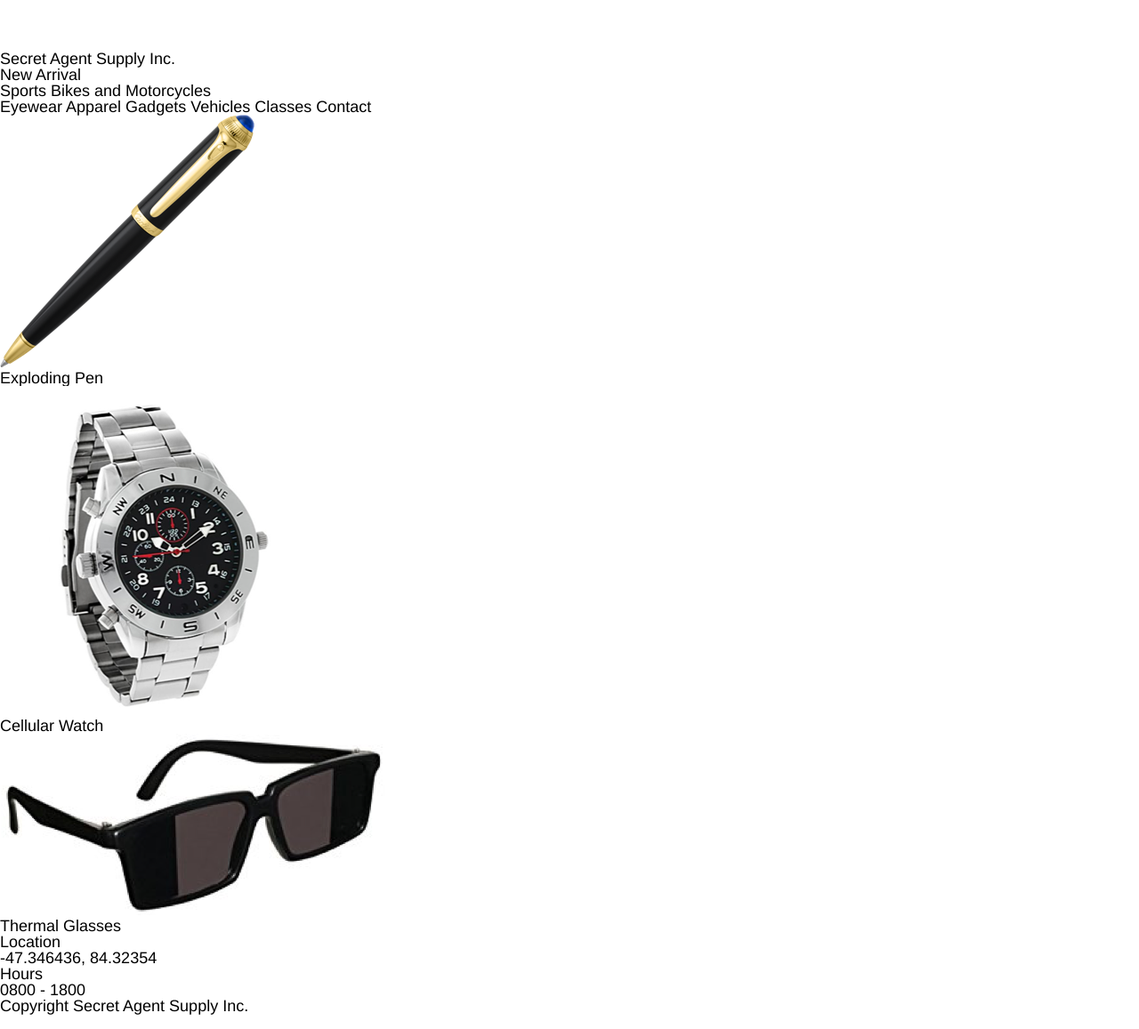
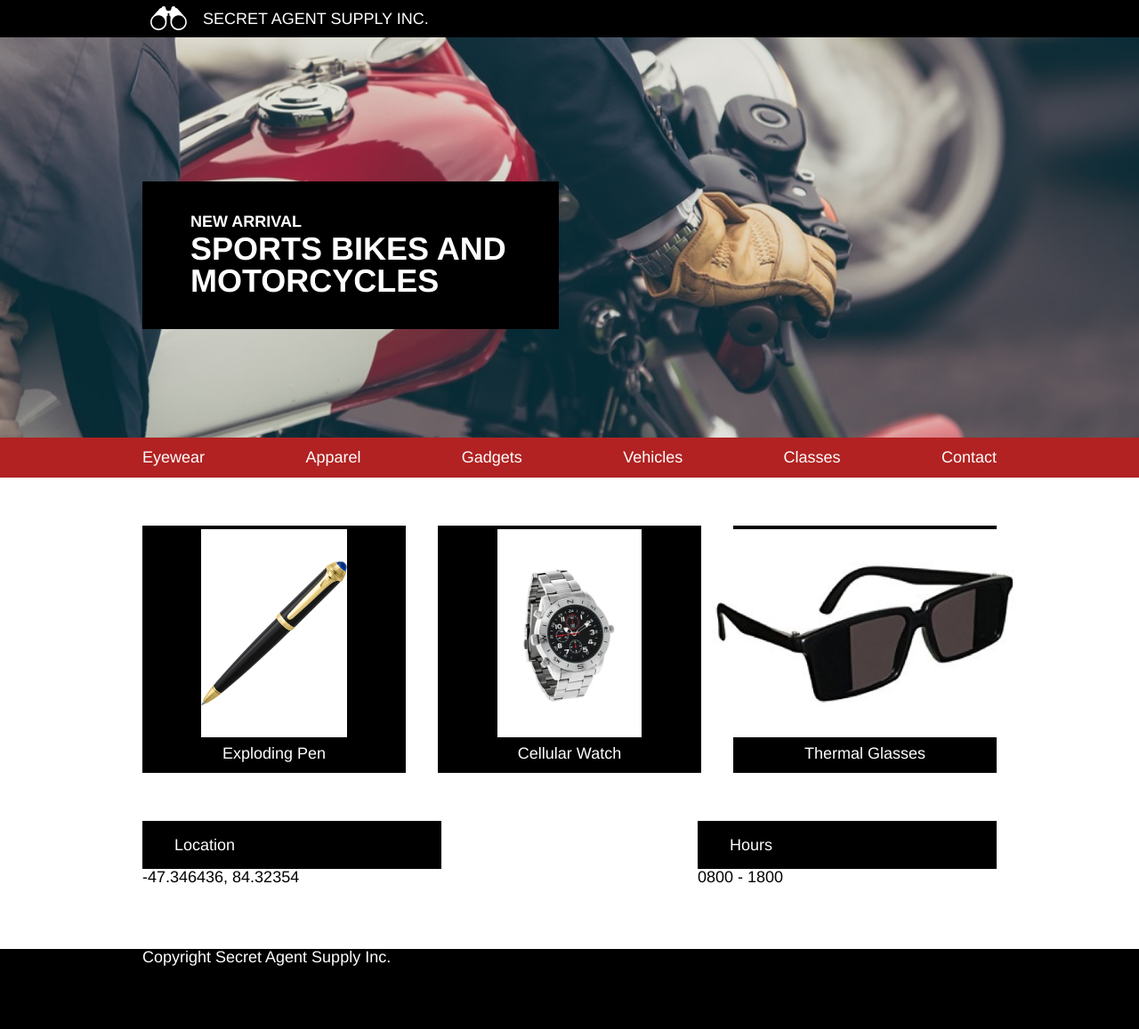
Before and after one commit to 13chalcraft/SecretAgentSupply, a plain HTML site: page index.html in a window 1280 px wide. Shown: the whole page at 89% size. Drawn offline with Linux system fonts and the light colour scheme.

Commit message:
initial pass creating css, 2 bugs

```diff
--- a/index.html
+++ b/index.html
@@ -13,68 +13,87 @@
 
     <!-- Header -->
     <header>
+      <div class="container">
         <img src="./resources/images/logo.png" />
         <p>Secret Agent Supply Inc.</p>
+      <div>
     </header>
 
     <!-- Hero Banner -->
+
     <div class="hero-img">
+      <div class="container">
         <div class="hero-text">
-       <p>New Arrival</p>
+         <h2>New Arrival</h2>
          <h1>Sports Bikes and Motorcycles</h1>
+        </div>
       </div>
     </div>
 
     <!-- Nav Bar -->
     <nav>
+      <div class="container">
         <a>Eyewear</a>
         <a>Apparel</a>
         <a>Gadgets</a>
         <a>Vehicles</a>
         <a>Classes</a>
         <a>Contact</a>
+      </div>
     </nav>
 
     <!-- Product Grid -->
     <div  class="product-grid">
+      <div class="container">
 
         <div class="product-container">
+          <div class="product-image">
             <img src="./resources/images/pen.png" />
+          </div>
           <p>Exploding Pen</p>
         </div>
 
         <div class="product-container">
+          <div class="product-image">
             <img src="./resources/images/watch.png" />
+          </div>
           <p>Cellular Watch</p>
         </div>
 
         <div class="product-container">
+          <div class="product-image">
             <img src="./resources/images/glasses.png" />
+          </div>
           <p>Thermal Glasses</p>
+        </div>
       </div>
     </div>
 
     <!-- Contact Details -->
-    <div>
+    <div class="contact-info">
+      <div class="container">
         <div class="contact-container">
           <div class="contact-header">
             <p>Location</p>
           </div>
-        <p>-47.346436, 84.32354</p>
+          <span>-47.346436, 84.32354</span>
         </div>
 
-      </div>
         <div class="contact-container">
           <div class="contact-header">
             <p>Hours</p>
           </div>
-        <p>0800 - 1800</p>
+          <span>0800 - 1800</span>
         </div>
-
+      </div>
     </div>
     <!-- Footer -->
     <footer>
+      <div class="container">
+        <div>
           <p>Copyright Secret Agent Supply Inc.</p>
+        </div>
+    </div>
     </footer>
 
   </body>
--- a/resources/css/style.css
+++ b/resources/css/style.css
@@ -1,8 +1,144 @@
 html {
   font-size: 18px;
   font-family: Helvetica;
+  color: white;
 }
 
 body {
+
+}
+
+.container {
   width: 960px;
+  margin: 0 auto;
 }
+
+h1,
+h2 {
+  text-transform: uppercase;
+  font-weight: bold;
+}
+
+h1 {
+  font-size: 2rem;
+}
+
+h2 {
+  margin-bottom: 0.25rem;
+}
+
+/*header*/
+
+header {
+  background-color: black;
+}
+
+header .container {
+  display: flex;
+  align-items: center;
+}
+
+header img {
+  height: 1.5rem;
+  display: inline-block;
+  padding: 0 1rem 0 0.5rem;
+}
+
+header p {
+  text-transform: uppercase;
+  padding: 0.66rem 0;
+}
+
+/* Hero Banner */
+
+.hero-img {
+  background-image: url(../images/moto.jpeg);
+  height: 25rem;
+  background-position: center;
+  background-size: cover;
+}
+
+.hero-text {
+  display: inline-block;
+  width: 20rem;
+  background-color: black;
+  margin-top: 9rem;
+  padding: 2rem 3rem;
+}
+
+/*  Nav Bar */
+
+nav {
+  background-color: firebrick;
+}
+
+nav .container {
+  display: flex;
+  justify-content: space-between;
+}
+
+nav a {
+  margin: 0.75rem 0;
+}
+
+/* Product Grid */
+
+.product-grid .container {
+  display: flex;
+  justify-content: space-between;
+  margin: 3rem auto;
+}
+
+.product-container {
+  display: flex;
+  flex-direction: column;
+  align-items: center;
+  width: 30%;
+  background-color: black;
+  border: 4px solid black;
+}
+
+.product-image {
+  background-color: white;
+  display: flex;
+  justify-content: center;
+  align-items: center;
+}
+
+.product-container img {
+  max-height: 9rem;
+  margin: 2rem 0;
+}
+
+.product-container p {
+  text-align: center;
+  margin: 0.5rem 0;
+}
+
+/* Contact Info */
+
+.contact-info .container {
+  display: flex;
+  justify-content: space-between;
+}
+
+.contact-container {
+  width: 35%;
+  margin-bottom: 4rem;
+}
+
+.contact-container span {
+  color: black;
+}
+
+.contact-header {
+  background-color: black;
+  padding: 1rem 2rem;
+}
+
+/* Footer */
+
+footer {
+  background-color: black;
+  height: 5rem;
+}
```
Lines whose indentation alone changed are shown as unchanged.
